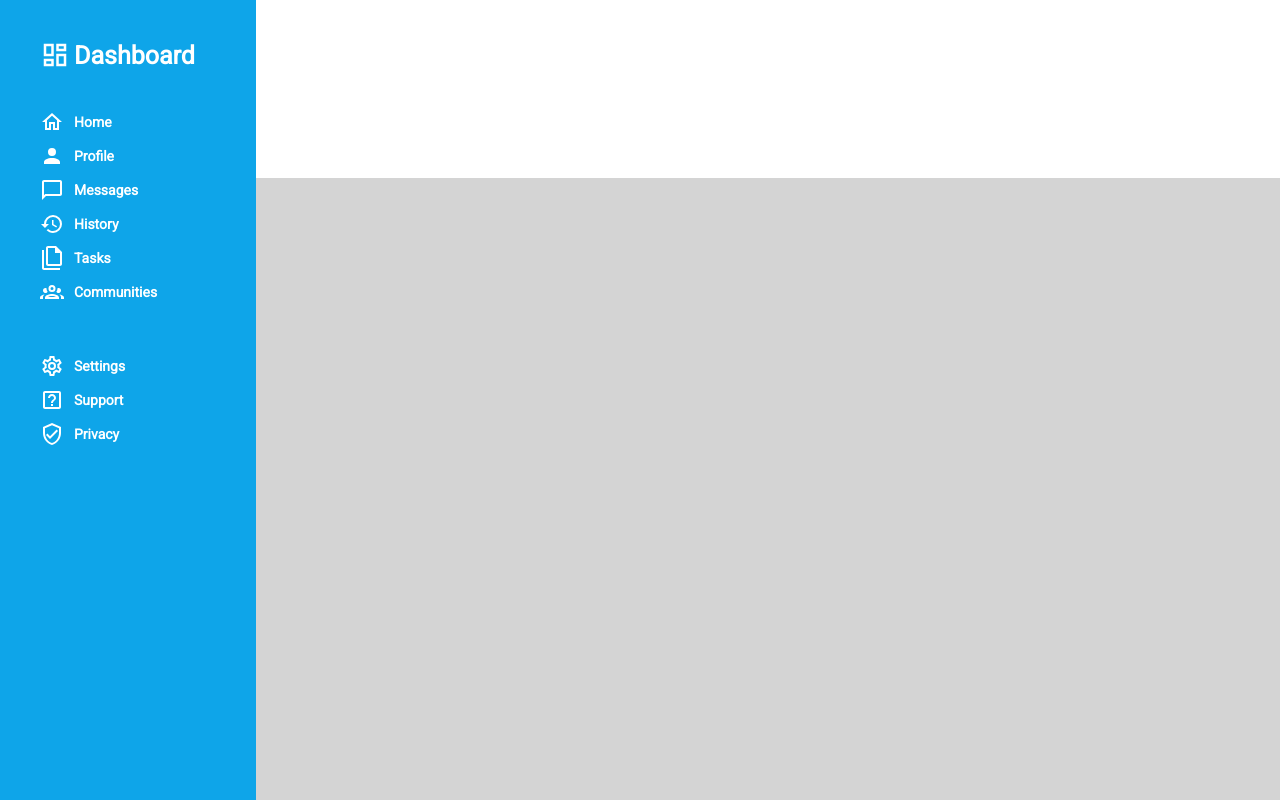
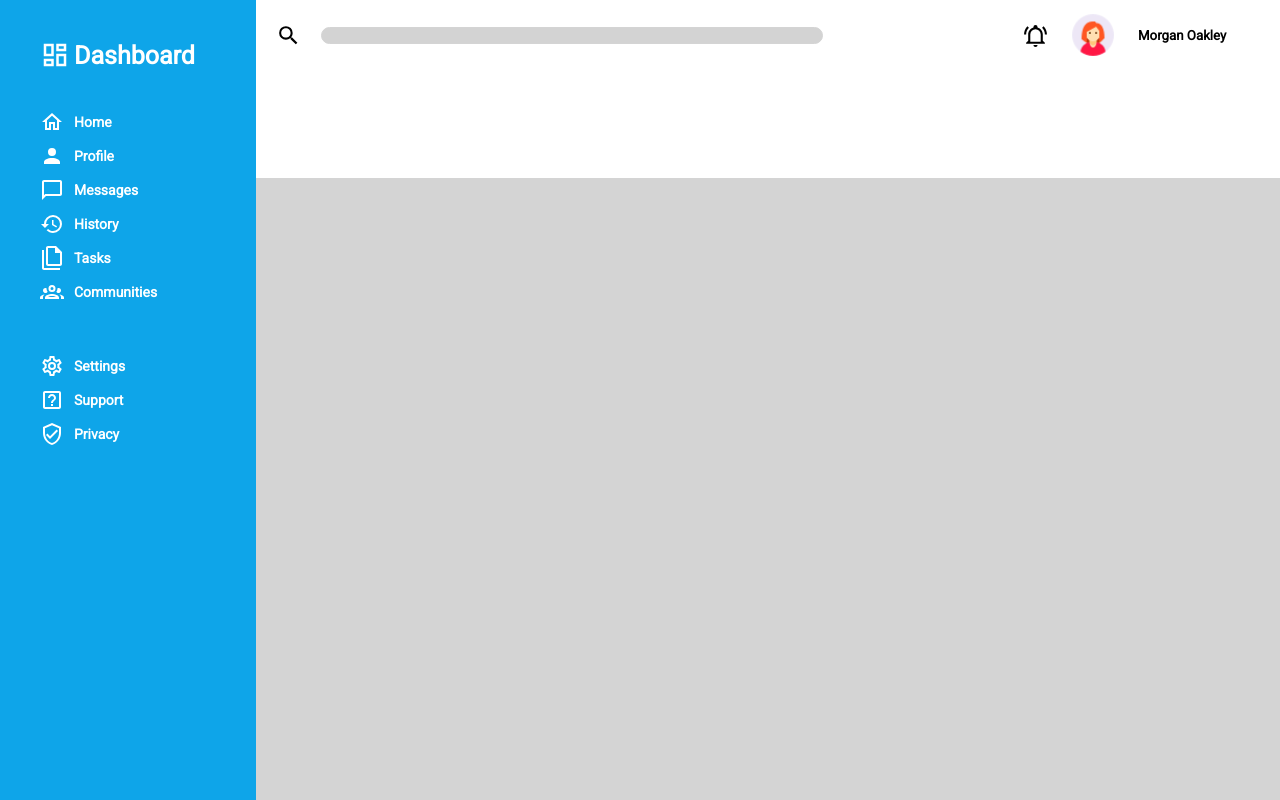
Before and after one commit to rizkships/dashboard-odin, a plain HTML site: page index.html in a window 1280 px wide. Drawn offline with Linux system fonts and the light colour scheme.

Commit message:
Add navbar

```diff
--- a/index.html
+++ b/index.html
@@ -59,7 +59,11 @@
         <div class="main">
             <div class="header">
                 <div class="navbar">
-
+                    <img src="assets/magnify.svg" alt="search" style="color: black;" width="25px">
+                    <input type="text" class="form-input">
+                    <img src="assets/bell-ring-outline.svg" alt="notification bell" style="color: black;" width="25px">
+                    <img src="assets/user1.png" class="avatarNavbar" alt="profile picture" width="50px">
+                    <h5>Morgan Oakley</h5>
                 </div>
 
                 <div class="welcome">
--- a/styles.css
+++ b/styles.css
@@ -50,7 +50,8 @@ body {
 .list-items-bottom {
     margin-top: 50px;
 }
-img {
+
+.sidebar img {
     filter: brightness(0) invert(1);
 
     }
@@ -66,6 +67,32 @@ img {
 
 .header {
     background-color: white;
+    display: flex;
+    flex-direction: column;
+}
+
+.navbar {
+    display: flex;
+    flex-direction: row;
+    align-items: center;
+    margin: 10px 20px;
+}
+
+.form-input {
+    width: 500px;
+    background-color: lightgray;
+    border-radius: 10px;
+    border: 1px solid #d4d4d4;
+    margin-left: 20px;
+    margin-right: 200px;
+}
+
+
+.avatarNavbar {
+    margin: 0px 20px;
+}
+.welcome {
+
 }
 
 .content {
```
